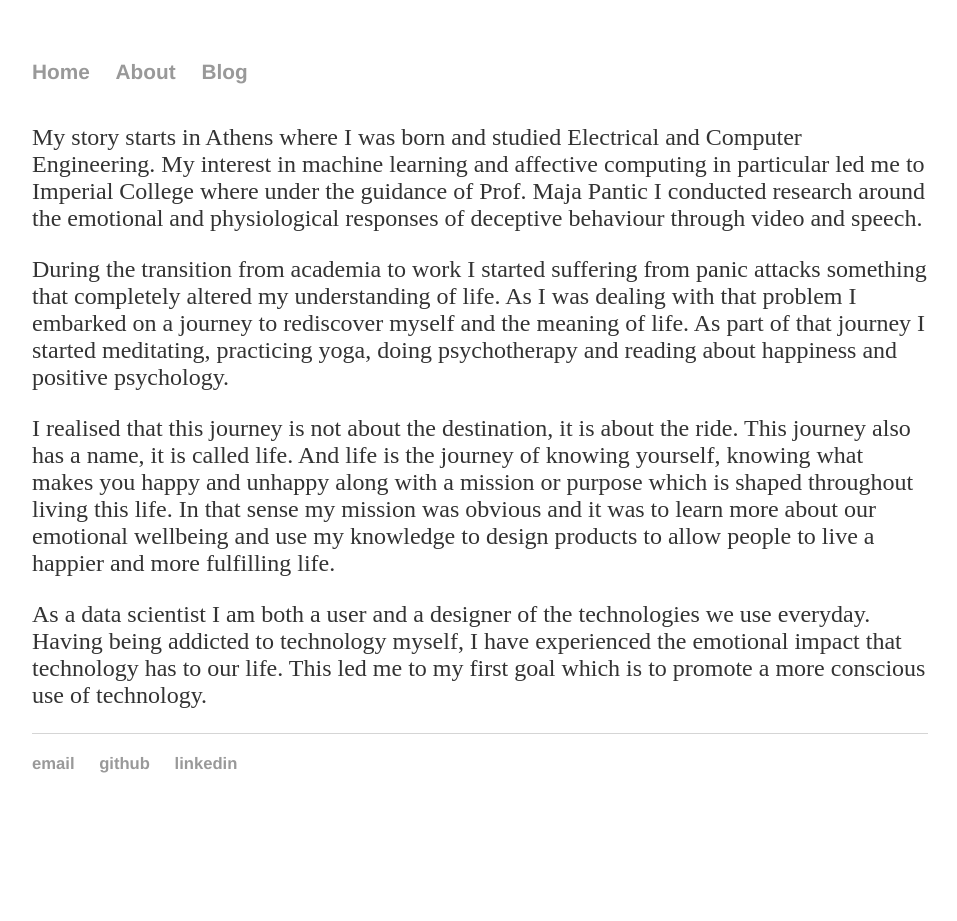
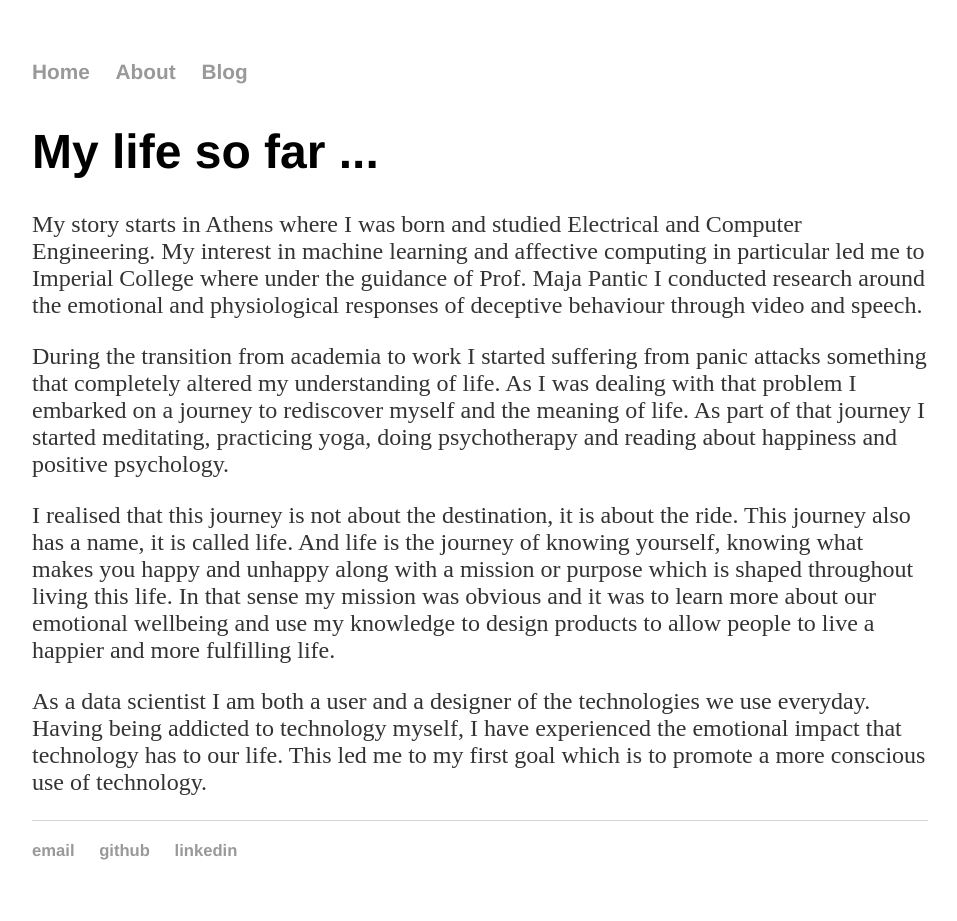
Before and after one commit to nsorros/nsorros.github.io, a Jekyll site: the page built from about/index.html, in a window 1280 px wide. Shown: the whole page, without its empty margins (160-1117 px from the left). Built offline with Jekyll 4.4.1, drawn with Linux system fonts in a browser that asks for light colours; before the commit the page ends 900 px from its top, so only the background shows below that.

Commit message:
Update index.html

```diff
--- a/about/index.html
+++ b/about/index.html
@@ -2,6 +2,7 @@
 layout: default
 title: My life
 ---
+<h1> My life so far ... </h1>
 <p>
 	My story starts in Athens where I was born and studied Electrical and Computer Engineering.
 	My interest in machine learning and affective computing in particular led me to Imperial College
```
